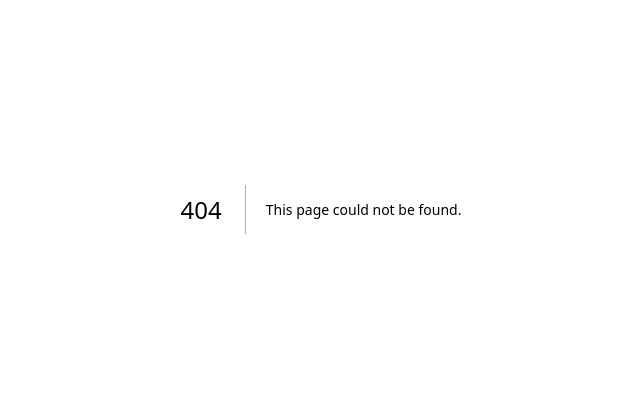
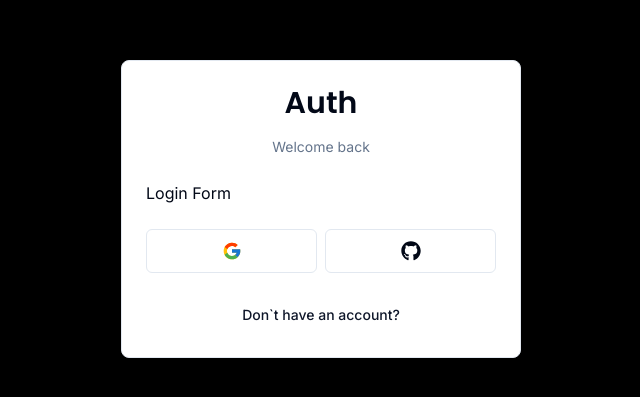
Before and after one commit to RidloGhifary/learn-next-auth, a Next.js app: page /auth/login in a window 1280 px wide. Before the commit this address had no page. Shown: the part 191-588 px from the top of the page, without its empty margins (319-959 px from the left). Built offline with nearby package versions, Linux system fonts and the light colour scheme.

Commit message:
feat: card wrapper

```diff
--- /dev/null
+++ b/app/auth/layout.tsx
@@ -0,0 +1,9 @@
+function AuthLayout({ children }: { children: React.ReactNode }) {
+  return (
+    <div className="h-full flex items-center justify-center bg-black">
+      {children}
+    </div>
+  );
+}
+
+export default AuthLayout;
--- /dev/null
+++ b/app/auth/login/page.tsx
@@ -0,0 +1,5 @@
+import { LoginForm } from "@/components/auth/login-form";
+
+export default function LoginPage() {
+  return <LoginForm />;
+}
--- /dev/null
+++ b/components/auth/back-button.tsx
@@ -0,0 +1,17 @@
+"use client";
+
+import Link from "next/link";
+import { Button } from "../ui/button";
+
+interface BackButtonProps {
+  href: string;
+  label: string;
+}
+
+export const BackButton = ({ href, label }: BackButtonProps) => {
+  return (
+    <Button variant="link" className="w-full " size="sm" asChild>
+      <Link href={href}>{label}</Link>
+    </Button>
+  );
+};
--- /dev/null
+++ b/components/auth/card-wrapper.tsx
@@ -0,0 +1,39 @@
+"use client";
+
+import { Card, CardContent, CardFooter, CardHeader } from "../ui/card";
+import { BackButton } from "./back-button";
+import { Header } from "./header";
+import { Social } from "./social";
+
+interface CardWrapperProps {
+  children: React.ReactNode;
+  headerLabel: string;
+  backButtonLabel: string;
+  backButtonHref: string;
+  showSocial: boolean;
+}
+
+export const CardWrapper = ({
+  children,
+  headerLabel,
+  backButtonHref,
+  backButtonLabel,
+  showSocial,
+}: CardWrapperProps) => {
+  return (
+    <Card className="w-[400px] shadow-md">
+      <CardHeader>
+        <Header label={headerLabel} />
+      </CardHeader>
+      <CardContent>{children}</CardContent>
+      {showSocial && (
+        <CardFooter>
+          <Social />
+        </CardFooter>
+      )}
+      <CardFooter>
+        <BackButton label={backButtonLabel} href={backButtonHref} />
+      </CardFooter>
+    </Card>
+  );
+};
--- /dev/null
+++ b/components/auth/header.tsx
@@ -0,0 +1,21 @@
+import { Poppins } from "next/font/google";
+
+import { cn } from "@/lib/utils";
+
+const font = Poppins({
+  subsets: ["latin"],
+  weight: ["600"],
+});
+
+interface HeaderProps {
+  label: string;
+}
+
+export const Header = ({ label }: HeaderProps) => {
+  return (
+    <div className="w-full flex flex-col gap-y-4 items-center justify-center">
+      <h1 className={cn("text-3xl font-semibold", font.className)}>Auth</h1>
+      <p className="text-muted-foreground text-sm">{label}</p>
+    </div>
+  );
+};
--- /dev/null
+++ b/components/auth/login-form.tsx
@@ -0,0 +1,13 @@
+import { CardWrapper } from "./card-wrapper";
+
+export const LoginForm = () => {
+  return (
+    <CardWrapper
+      headerLabel="Welcome back"
+      backButtonLabel="Don`t have an account?"
+      backButtonHref="/auth/register"
+      showSocial>
+      <div>Login Form</div>
+    </CardWrapper>
+  );
+};
--- /dev/null
+++ b/components/auth/social.tsx
@@ -0,0 +1,18 @@
+"use client";
+
+import { FcGoogle } from "react-icons/fc";
+import { FaGithub } from "react-icons/fa";
+import { Button } from "../ui/button";
+
+export const Social = () => {
+  return (
+    <div className="flex items-center w-full gap-x-2">
+      <Button size="lg" className="w-full" variant="outline" onClick={() => {}}>
+        <FcGoogle className="h-5 w-5" />
+      </Button>
+      <Button size="lg" className="w-full" variant="outline" onClick={() => {}}>
+        <FaGithub className="h-5 w-5" />
+      </Button>
+    </div>
+  );
+};
--- /dev/null
+++ b/components/ui/card.tsx
@@ -0,0 +1,79 @@
+import * as React from "react"
+
+import { cn } from "@/lib/utils"
+
+const Card = React.forwardRef<
+  HTMLDivElement,
+  React.HTMLAttributes<HTMLDivElement>
+>(({ className, ...props }, ref) => (
+  <div
+    ref={ref}
+    className={cn(
+      "rounded-lg border bg-card text-card-foreground shadow-sm",
+      className
+    )}
+    {...props}
+  />
+))
+Card.displayName = "Card"
+
+const CardHeader = React.forwardRef<
+  HTMLDivElement,
+  React.HTMLAttributes<HTMLDivElement>
+>(({ className, ...props }, ref) => (
+  <div
+    ref={ref}
+    className={cn("flex flex-col space-y-1.5 p-6", className)}
+    {...props}
+  />
+))
+CardHeader.displayName = "CardHeader"
+
+const CardTitle = React.forwardRef<
+  HTMLParagraphElement,
+  React.HTMLAttributes<HTMLHeadingElement>
+>(({ className, ...props }, ref) => (
+  <h3
+    ref={ref}
+    className={cn(
+      "text-2xl font-semibold leading-none tracking-tight",
+      className
+    )}
+    {...props}
+  />
+))
+CardTitle.displayName = "CardTitle"
+
+const CardDescription = React.forwardRef<
+  HTMLParagraphElement,
+  React.HTMLAttributes<HTMLParagraphElement>
+>(({ className, ...props }, ref) => (
+  <p
+    ref={ref}
+    className={cn("text-sm text-muted-foreground", className)}
+    {...props}
+  />
+))
+CardDescription.displayName = "CardDescription"
+
+const CardContent = React.forwardRef<
+  HTMLDivElement,
+  React.HTMLAttributes<HTMLDivElement>
+>(({ className, ...props }, ref) => (
+  <div ref={ref} className={cn("p-6 pt-0", className)} {...props} />
+))
+CardContent.displayName = "CardContent"
+
+const CardFooter = React.forwardRef<
+  HTMLDivElement,
+  React.HTMLAttributes<HTMLDivElement>
+>(({ className, ...props }, ref) => (
+  <div
+    ref={ref}
+    className={cn("flex items-center p-6 pt-0", className)}
+    {...props}
+  />
+))
+CardFooter.displayName = "CardFooter"
+
+export { Card, CardHeader, CardFooter, CardTitle, CardDescription, CardContent }
--- a/package.json
+++ b/package.json
@@ -16,6 +16,7 @@
     "next": "14.2.4",
     "react": "^18",
     "react-dom": "^18",
+    "react-icons": "^5.2.1",
     "tailwind-merge": "^2.3.0",
     "tailwindcss-animate": "^1.0.7"
   },
```
Also changed, not shown: 1 other file (tests, documents, lock files or other folders).
